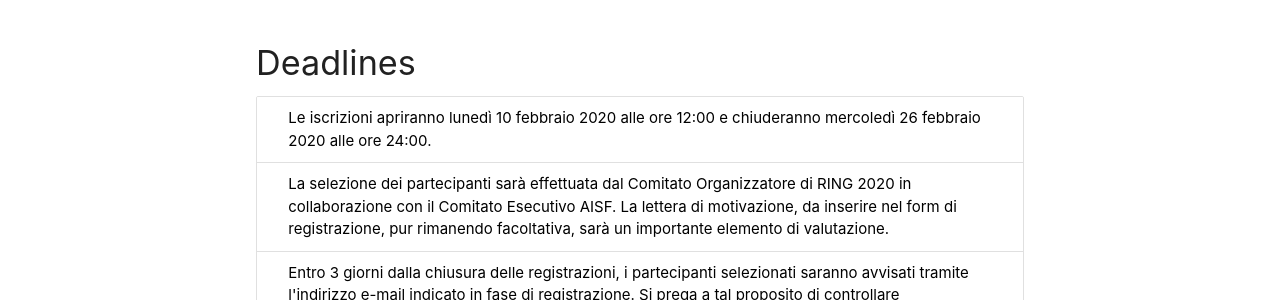
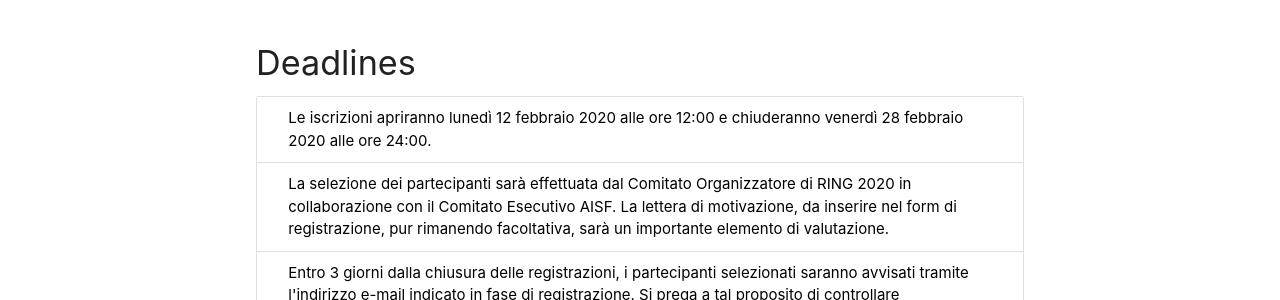
Before and after one commit to ai-sf/ring20, a Jekyll site: the page built from registration.html, in a window 1280 px wide and 900 px high, scrolled down 1917 px. Shown: the part 209-509 px from the top of the window. Built offline with Jekyll 4.4.1, drawn with Linux system fonts in a browser that asks for light colours; nearby versions of some CDN libraries; some of the changed text lies outside the part shown.

Commit message:
Update registration.yml

```diff
--- a/_data/registration.yml
+++ b/_data/registration.yml
@@ -2,7 +2,7 @@
     title: "General infos"
     paragraphs:
         - paragraph:
-            - line: "Le iscrizioni saranno aperte dalle ore 12:00 di lunedì 10 fino a mercoledì 26 febbraio alle 24:00"
+            - line: "Le iscrizioni saranno aperte dalle ore 12:00 di mercoledì 12 fino a venerdì 28 febbraio alle 24:00"
         - paragraph:
             - line: "Troverai il modulo di iscrizioni al fondo di questa pagina. "
             - line: "Ti preghiamo di leggere attentamente i termini e le condizioni prima di compilarlo. Durante la registrazione ti verranno richieste informazioni personali (quali nome, cognome, data e luogo di nascità etc.) e un breve testo motivazionale."
@@ -57,6 +57,6 @@
     - name: "Deadlines"
       info: ""
       points:
-        - text: "Le iscrizioni apriranno lunedì 10 febbraio 2020 alle ore 12:00 e chiuderanno mercoledì 26 febbraio 2020 alle ore 24:00."
+        - text: "Le iscrizioni apriranno lunedì 12 febbraio 2020 alle ore 12:00 e chiuderanno venerdì 28 febbraio 2020 alle ore 24:00."
         - text: "La selezione dei partecipanti sarà effettuata dal Comitato Organizzatore di RING 2020 in collaborazione con il Comitato Esecutivo AISF. La lettera di motivazione, da inserire nel form di registrazione, pur rimanendo facoltativa, sarà un importante elemento di valutazione."
         - text: "Entro 3 giorni dalla chiusura delle registrazioni, i partecipanti selezionati saranno avvisati tramite l'indirizzo e-mail indicato in fase di registrazione. Si prega a tal proposito di controllare quotidianamente la casella di posta. Sarà quindi richiesto il pagamento della quota di iscrizione entro e non oltre 7 giorni dalla ricezione della e-mail, pena l'esclusione dalla partecipazione all'evento."
```
